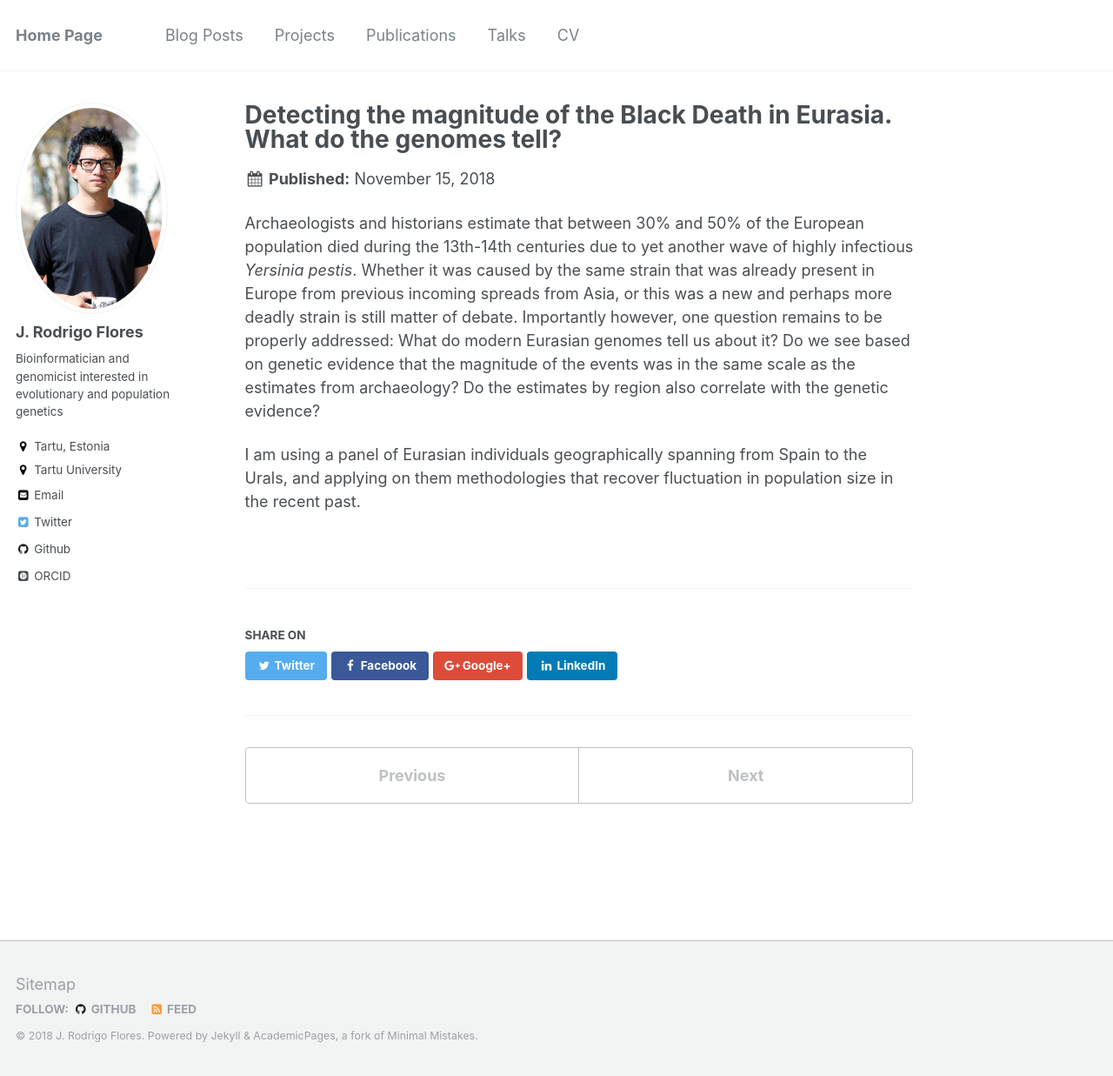
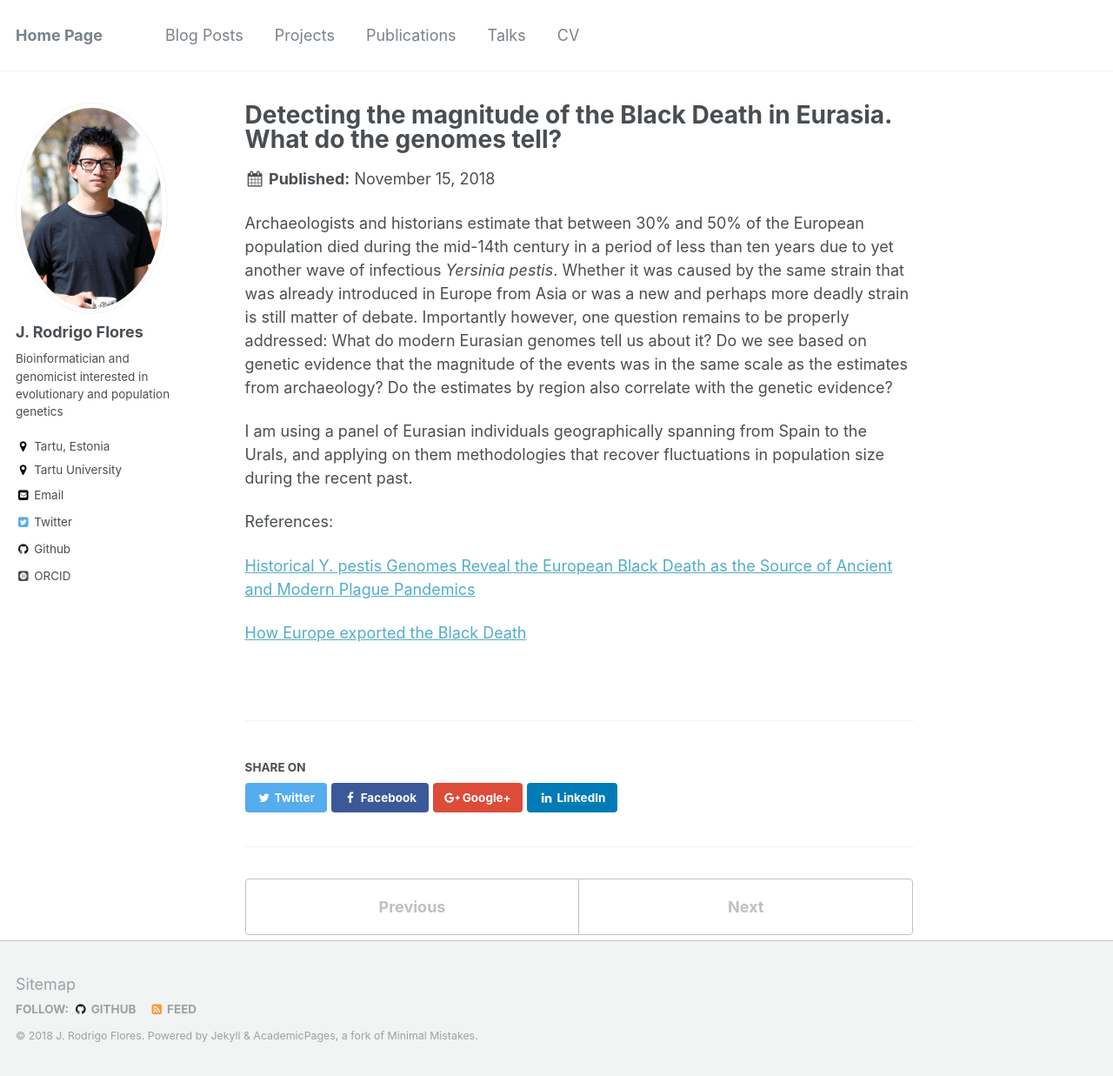
Before and after one commit to JRodrigoF/JRodrigoFlores.github.io, a Jekyll site: the page built from _projects/Genomic-impact-of-the-Black-Death-in-Europe.md, in a window 1280 px wide and 1237 px high. Shown: the whole window at 87% size. Built offline with Jekyll 4.4.1, drawn with Linux system fonts in a browser that asks for light colours; some web fonts are replaced.

Commit message:
Update Genomic-impact-of-the-Black-Death-in-Europe.md

```diff
--- a/_projects/Genomic-impact-of-the-Black-Death-in-Europe.md
+++ b/_projects/Genomic-impact-of-the-Black-Death-in-Europe.md
@@ -4,6 +4,14 @@ excerpt: "The plan is to use Eurasian high-coverage genomes in order to detect t
 collection: projects
 ---
 
-Archaeologists and historians estimate that between 30% and 50% of the European population died during the 13th-14th centuries due to yet another wave of highly infectious _Yersinia pestis_. Whether it was caused by the same strain that was already present in Europe from previous incoming spreads from Asia, or this was a new and perhaps more deadly strain is still matter of debate. Importantly however, one question remains to be properly addressed: What do modern Eurasian genomes tell us about it? Do we see based on genetic evidence that the magnitude of the events was in the same scale as the estimates from archaeology? Do the estimates by region also correlate with the genetic evidence?
+Archaeologists and historians estimate that between 30% and 50% of the European population died during the mid-14th century in a period of less than ten years due to yet another wave of infectious _Yersinia pestis_. Whether it was caused by the same strain that was already introduced in Europe from Asia or was a new and perhaps more deadly strain is still matter of debate. Importantly however, one question remains to be properly addressed: What do modern Eurasian genomes tell us about it? Do we see based on genetic evidence that the magnitude of the events was in the same scale as the estimates from archaeology? Do the estimates by region also correlate with the genetic evidence?
 
-I am using a panel of Eurasian individuals geographically spanning from Spain to the Urals, and applying on them methodologies that recover fluctuation in population size in the recent past.
+I am using a panel of Eurasian individuals geographically spanning from Spain to the Urals, and applying on them methodologies that recover fluctuations in population size during the recent past.
+
+
+References:
+
+
+[Historical Y. pestis Genomes Reveal the European Black Death as the Source of Ancient and Modern Plague Pandemics](https://www.sciencedirect.com/science/article/pii/S1931312816302086?via%3Dihub)
+
+[How Europe exported the Black Death](http://science.sciencemag.org/content/352/6285/501.long)
```
